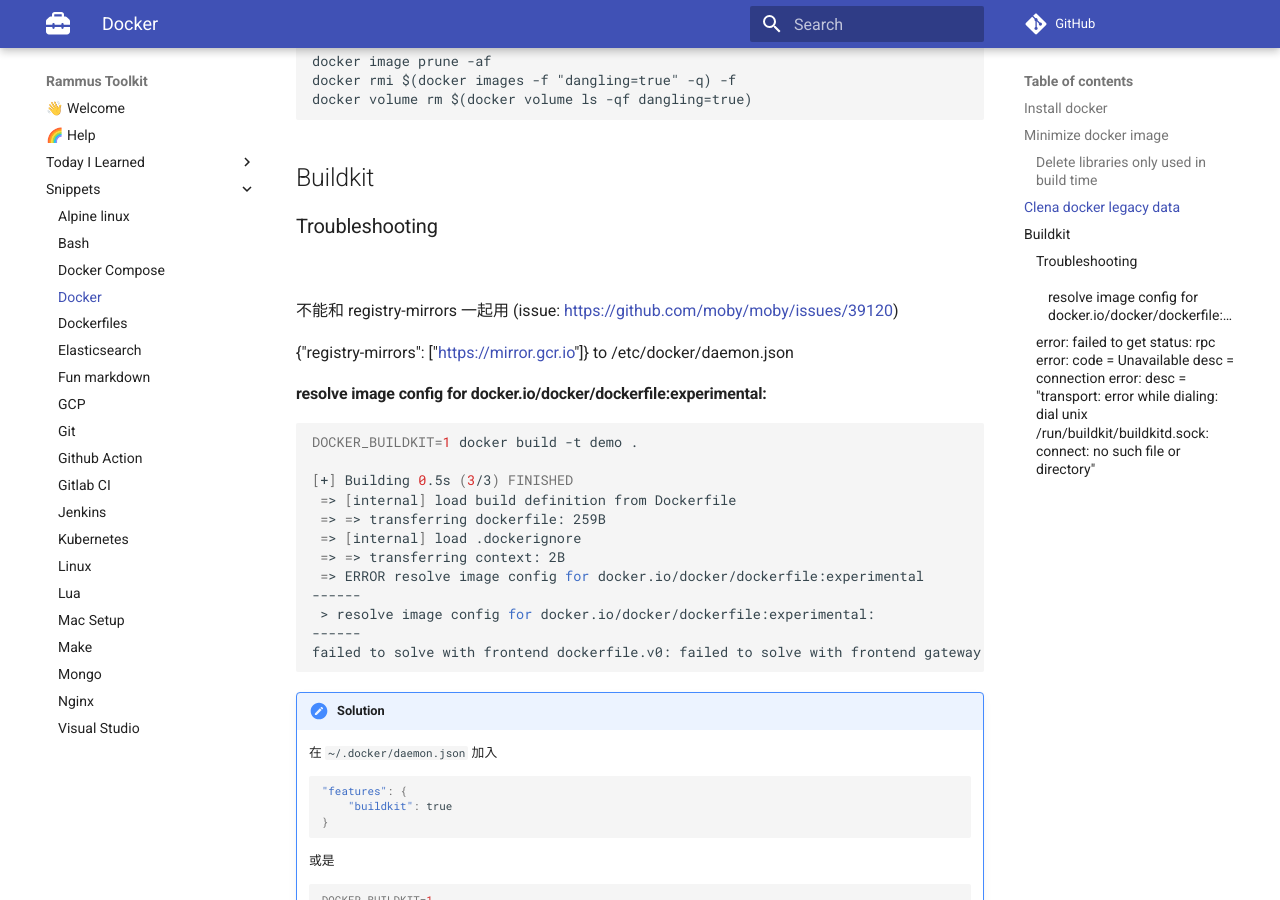
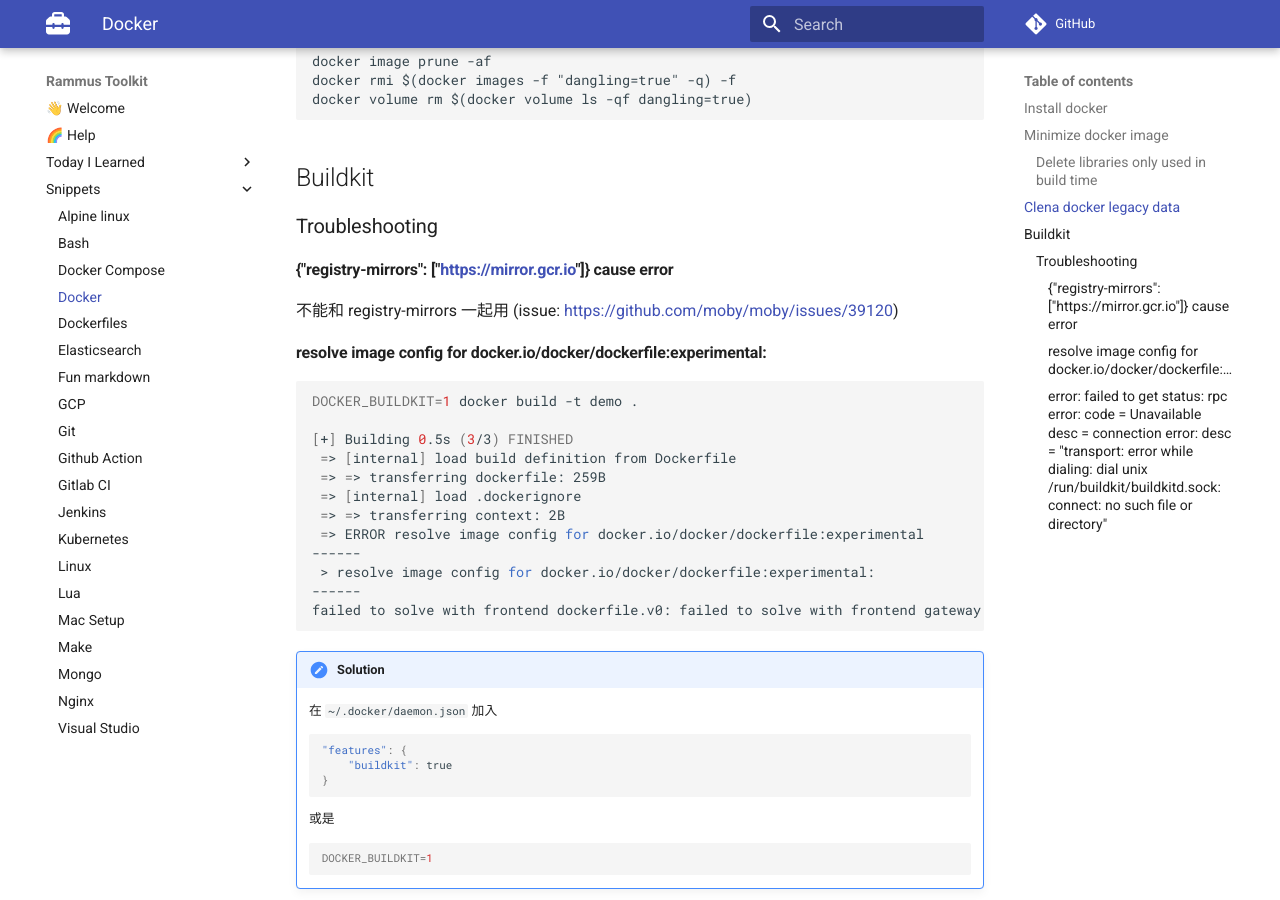
Before and after one commit to RammusXu/toolkit, an MkDocs documentation site: the page built from docs/snippets/docker.md, in a window 1280 px wide and 900 px high, scrolled down 653 px. Built offline with MkDocs 1.6.1 and Material for MkDocs 9.7.7, drawn with Linux system fonts in a browser that asks for light colours; comment, search, counter and statistics services are not loaded.

Commit message:
Fix docker doc

````diff
--- a/docs/snippets/docker.md
+++ b/docs/snippets/docker.md
@@ -30,11 +30,8 @@
 
 ### Troubleshooting
 
-####
+#### {"registry-mirrors": ["https://mirror.gcr.io"]} cause error
 不能和 registry-mirrors 一起用 (issue: https://github.com/moby/moby/issues/39120)
-
-{"registry-mirrors": ["https://mirror.gcr.io"]} to /etc/docker/daemon.json
-
 
 #### resolve image config for docker.io/docker/dockerfile:experimental:
 ```bash
@@ -74,7 +71,7 @@
 ```
 
 
-### error: failed to get status: rpc error: code = Unavailable desc = connection error: desc = "transport: error while dialing: dial unix /run/buildkit/buildkitd.sock: connect: no such file or directory"
+#### error: failed to get status: rpc error: code = Unavailable desc = connection error: desc = "transport: error while dialing: dial unix /run/buildkit/buildkitd.sock: connect: no such file or directory"
 
 ```bash
 error: failed to get status: rpc error: code = Unavailable desc = connection error: desc = "transport: error while dialing: dial unix /run/buildkit/buildkitd.sock: connect: no such file or directory"
````
